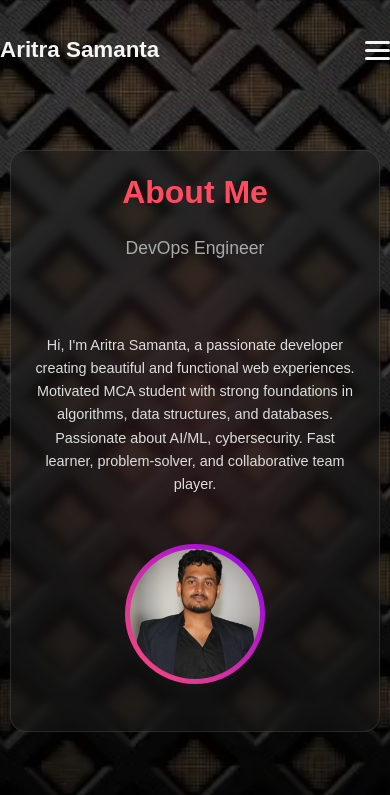
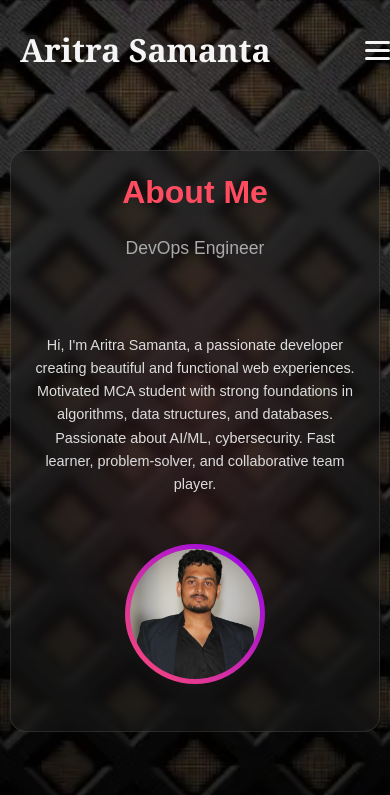
Before and after one commit to ARI-SAM/my-Portfolio, a React (Vite) app: page / in a window 390 px wide. Shown: the top 795 px of the page. Built offline with nearby package versions, Linux system fonts and the light colour scheme.

Commit message:
changes in logo

```diff
--- a/src/components/Navbar/Navbar.css
+++ b/src/components/Navbar/Navbar.css
@@ -1,4 +1,7 @@
 /* Default navbar (transparent) */
+/* navbar.css */
+
+@import url('https://fonts.googleapis.com/css2?family=Playfair+Display:wght@700&family=Montserrat:wght@500&display=swap');
 .navbar {
   background: transparent;
   /* --- UPDATED --- Padding removed to make the background truly edge-to-edge */
@@ -36,9 +39,11 @@
 
 /* Logo */
 .logo {
+  /*font-family: 'Playfair Display', serif;*/
   color: #f5f5f5;
-  font-size: 1.4rem;
+  font-size: 2rem;
   font-weight: bold;
+  font-family:Georgia, 'Times New Roman', Times, serif;
 }
 
 /* Nav links (desktop) */
@@ -55,6 +60,7 @@
   color: #ddd;
   font-size: 1rem;
   transition: color 0.3s, text-shadow 0.3s;
+  font-family: 'Montserrat', sans-serif;
 }
 
 .nav-links a:hover {
@@ -88,8 +94,17 @@
   transform: rotate(-45deg) translate(5px, -5px);
 }
 
-/* Mobile styles (your original code) */
+/* Mobile styles */
 @media (max-width: 768px) {
+  /* This is the new rule that adjusts the logo's position on mobile. */
+  .navbar-container {
+    /* Top-Right-Bottom-Left: This shifts the content to the right */
+    padding: 0 20px 0 35px;
+  }
+  .logo{
+    display: flex;
+    padding: 0 20px;
+  }
   .nav-links {
     position: absolute;
     top: 80px;
```
